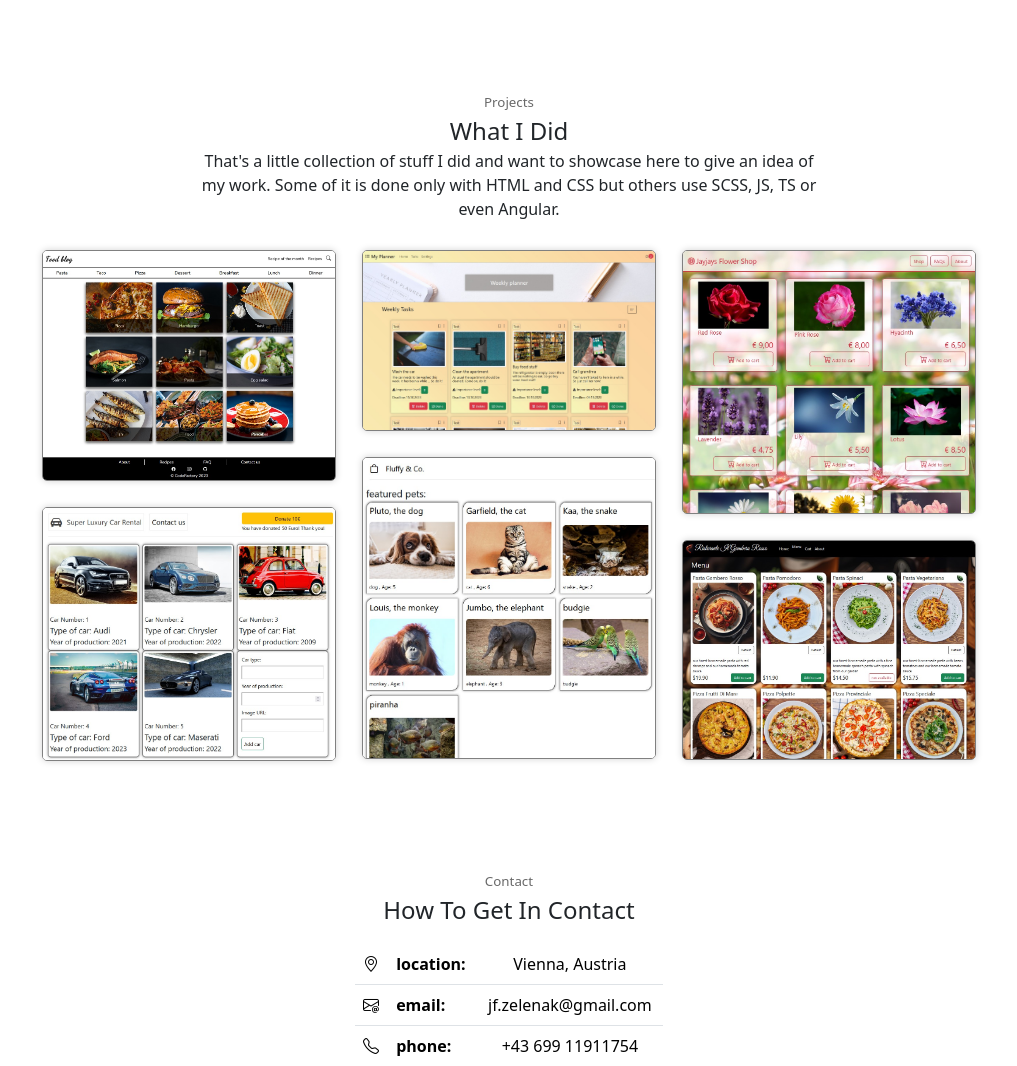
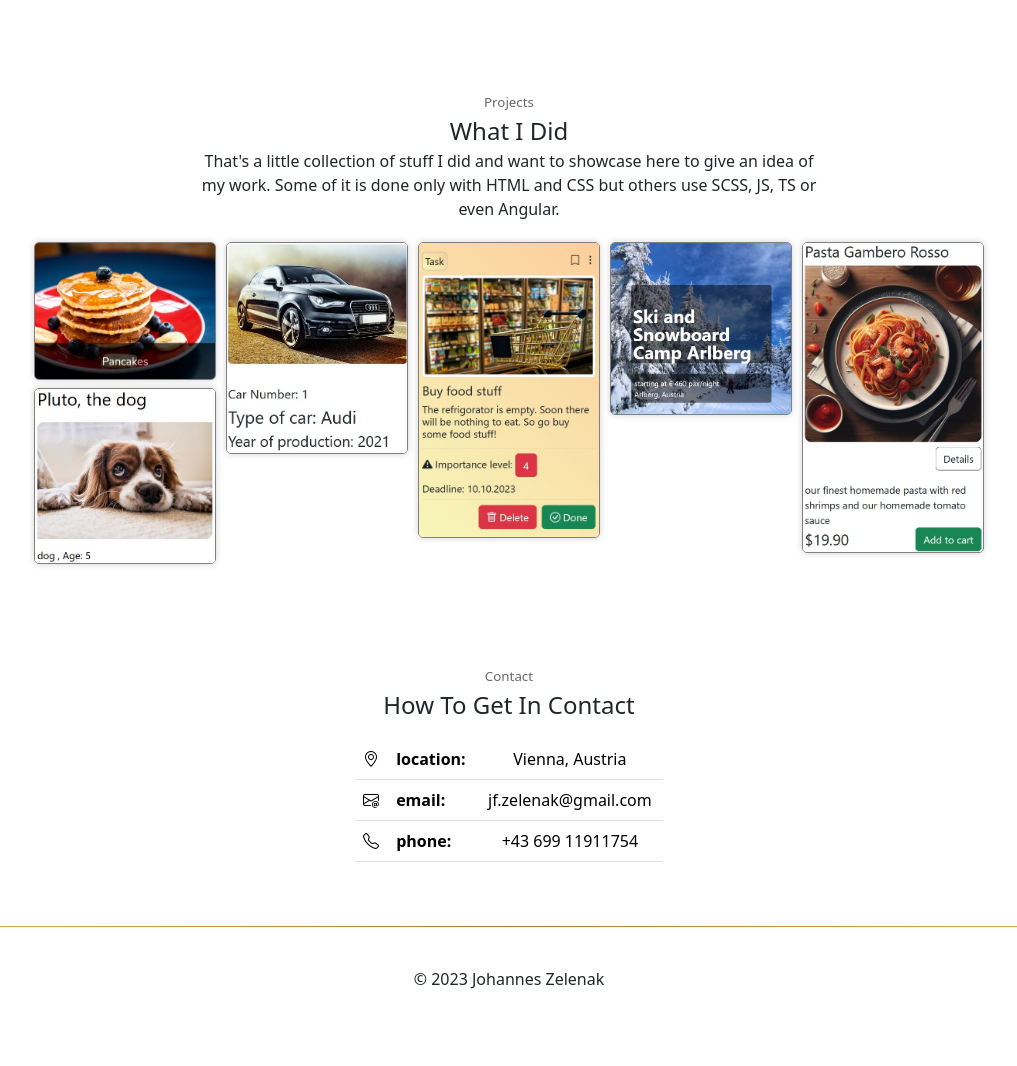
Before and after one commit to JFZelenak/CFV-deployedPortfolio, a PHP site: page / in a window 1280 px wide. Shown: the part 2019-3085 px from the top of the page, without its empty margins (131-1148 px from the left). After the commit the page ends 3008 px from the top, so only its background shows below. Run offline with PHP 8.4, Linux system fonts and the light colour scheme.

Commit message:
add changes to projects

```diff
--- a/index.html
+++ b/index.html
@@ -169,37 +169,45 @@
             <div class="col-2"></div>
         </div>
 
-        <div class="row justify-content-left">
-            <div class="col-4 d-flex flex-column gap-3 p-2">
-                <a class="d-flex" href="food-blog/">
-                    <img src="./assets/images/project-screenshots/food-blog.jpg"
-                        alt="project-screenshot of Food Blog Project">
+        <div class="row row-cols-5">
+            <div class="myProjectGrid">
+                <a href="food-blog/">
+                    <div class="myProjectImgCont mb-2">
+                        <img src="./assets/images/project-screenshots/food-blog-2.jpg"
+                        alt="project-screenshot of Food Blog Project" class="projectImg">
+                    </div>
                 </a>
-                <a class="d-flex" href="car-rental/">
-                    <img src="./assets/images/project-screenshots/car-rental.jpg"
-                        alt="project-screenshot of Car Rental Project">
+                <a href="pet-shop/">
+                    <div class="myProjectImgCont">
+                        <img src="./assets/images/project-screenshots/pet-shop-2.jpg"
+                        alt="project-screenshot of Pet Shop Project" class="projectImg">
+                    </div>
                 </a>
             </div>
-            <div class="col-4 d-flex flex-column gap-3 p-2">
-                <a class="d-flex" href="weekly-planner/">
-                    <img src="./assets/images/project-screenshots/weekly-planner.jpg"
-                        alt="project-screenshot of Weekly Planner Project">
+                <a class="myProjectGrid" href="car-rental/">
+                    <div class="myProjectImgCont">
+                        <img src="./assets/images/project-screenshots/car-rental-2.jpg"
+                        alt="project-screenshot of Car Rental Project" class="projectImg">
+                    </div>
                 </a>
-                <a class="d-flex" href="pet-shop/">
-                    <img src="./assets/images/project-screenshots/pet-shop.jpg"
-                        alt="project-screenshot of Pet Shop Project">
+                <a class="myProjectGrid" href="weekly-planner/">
+                    <div class="myProjectImgCont">
+                        <img src="./assets/images/project-screenshots/weekly-planner-2.jpg"
+                        alt="project-screenshot of Weekly Planner Project" class="projectImg">
+                    </div>
                 </a>
-            </div>
-            <div class="col-4 d-flex flex-column gap-3 p-2">
-                <a class="d-flex" href="flower-shop/">
-                    <img src="./assets/images/project-screenshots/flower-shop.jpg"
-                        alt="project-screenshot of Flower Shop Project">
+                <a class="myProjectGrid" href="travel-agency/">
+                    <div class="myProjectImgCont">
+                        <img src="./assets/images/project-screenshots/tavel-agency-2.jpg"
+                        alt="project-screenshot of Travel Agency Project" class="projectImg">
+                    </div>
                 </a>
-                <a class="d-flex" href="gambero-rosso/">
-                    <img src="./assets/images/project-screenshots/gambero-rosso.jpg"
-                        alt="project-screenshot of Gambero Rosso Project">
+                <a class="myProjectGrid" href="gambero-rosso/">
+                    <div class="myProjectImgCont">
+                        <img src="./assets/images/project-screenshots/gambero-rosso-2.jpg"
+                        alt="project-screenshot of Gambero Rosso Project" class="projectImg">
+                    </div>
                 </a>
-            </div>
         </div>
     </div>
 
--- a/style.css
+++ b/style.css
@@ -85,11 +85,16 @@
     padding: 2.5px;
 }
 /* myProjects */
-#myProjects a {
+.myProjectGrid {
     background-color: white;
     padding: 5px;
 }
-a img {
+.myProjectImgCont {
+    display: flex;
+    flex-direction: column;
+    justify-content: center;
+}
+.projectImg {
     width: 100%;
     border: 1px solid gray;
     border-radius: 5px;
```
Also changed, not shown: assets/images/project-screenshots/car-rental.jpg (deleted), assets/images/project-screenshots/flower-shop.jpg (deleted), assets/images/project-screenshots/food-blog.jpg (deleted), assets/images/project-screenshots/gambero-rosso.jpg (deleted), assets/images/project-screenshots/pet-shop.jpg (deleted), assets/images/project-screenshots/weekly-planner.jpg (deleted).
